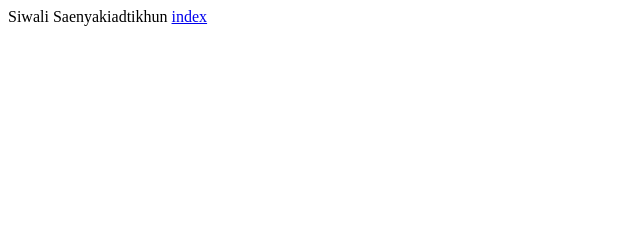
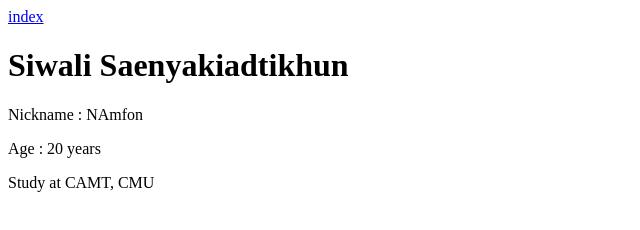
Before and after one commit to Siwali-s/Lab3, a plain HTML site: page profile.html in a window 1280 px wide. Shown: the whole page, without its empty margins (0-640 px from the left). Drawn offline with Linux system fonts and the light colour scheme.

Commit message:
setup-profile-page

```diff
--- a/profile.html
+++ b/profile.html
@@ -6,7 +6,10 @@
     <title>Profile</title>
 </head>
 <body>
-    Siwali Saenyakiadtikhun
     <a href="index.html">index</a>
+    <h1>Siwali Saenyakiadtikhun</h1>
+    <p>Nickname : NAmfon</p>
+    <p>Age : 20 years</p>
+    <p>Study at CAMT, CMU</p>
 </body>
 </html>
```
